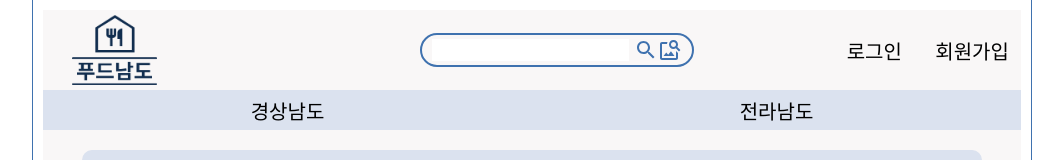
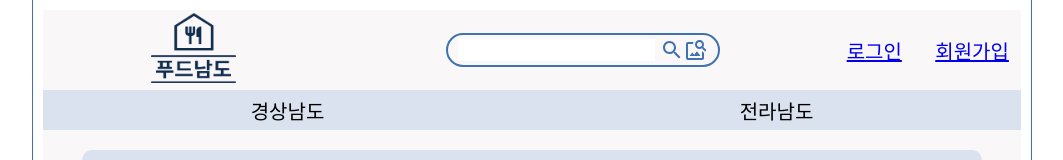
Before and after one commit to daeuuuun/FoodNamdo_Project, a React (Create React App) app in the folder frontend/: page / in a window 1280 px wide. Shown: the top 160 px of the page, without its empty margins (108-1171 px from the left). Built offline with nearby package versions, Linux system fonts and the light colour scheme; a web font is replaced by a local one.

Commit message:
헤더 링크 연결

```diff
--- a/frontend/src/index.js
+++ b/frontend/src/index.js
@@ -1,13 +1,8 @@
 import React from 'react';
-import ReactDOM from 'react-dom';
 import './index.css';
 import App from './App';
 
-const root = document.getElementById('root');
+import {createRoot} from 'react-dom/client';
 
-ReactDOM.render(
-  <React.StrictMode>
-    <App />
-  </React.StrictMode>,
-  root
-);
+
+createRoot(document.getElementById('root')).render(<App />);
--- a/frontend/src/pages/header/Header.js
+++ b/frontend/src/pages/header/Header.js
@@ -2,14 +2,15 @@ import React from 'react';
 import styles from '../header/Header.module.css';
 import FoodNamdoLogo from '../header/FoodNamdoLogo.png';
 import SearchBar from '../../components/common/SearchBar';
+import  { Link } from 'react-router-dom';
 import { FileProvider } from '../../data/FileContext';
 const Header = () => {
     return (
         <>
             <div className={styles.headerContainer}>
                 <div className={styles.containTop}>
-                    <img src={FoodNamdoLogo} alt="로고" className={styles.logoImage}></img>
-                    {/* <div className={styles.searchBerContain}>
+                    <Link to="/"><img src={FoodNamdoLogo} alt="로고" className={styles.logoImage}/></Link>
+                {/* <div className={styles.searchBerContain}>
               <div className={styles.searchBar}></div>
               <CiSearch className={styles.search} />
             </div> */}
@@ -18,8 +19,8 @@ const Header = () => {
                     </FileProvider> */}
                     <SearchBar />
                     <div className={styles.sign}>
-                        <div className={styles.signIn}>로그인</div>
-                        <div className={styles.signUp}>회원가입</div>
+                        <div className={styles.signIn}><Link to = "/login">로그인</Link></div>
+                        <div className={styles.signUp}><Link to = "/signup">회원가입</Link></div>
                     </div>
                 </div>
             </div>
--- a/frontend/src/pages/header/Header.module.css
+++ b/frontend/src/pages/header/Header.module.css
@@ -72,3 +72,11 @@
     height: 100%;
     font-size: 20px;
 }
+
+.signIn:hover{
+    cursor: pointer;
+}
+
+.signUp:hover{
+    cursor: pointer;
+}
```
